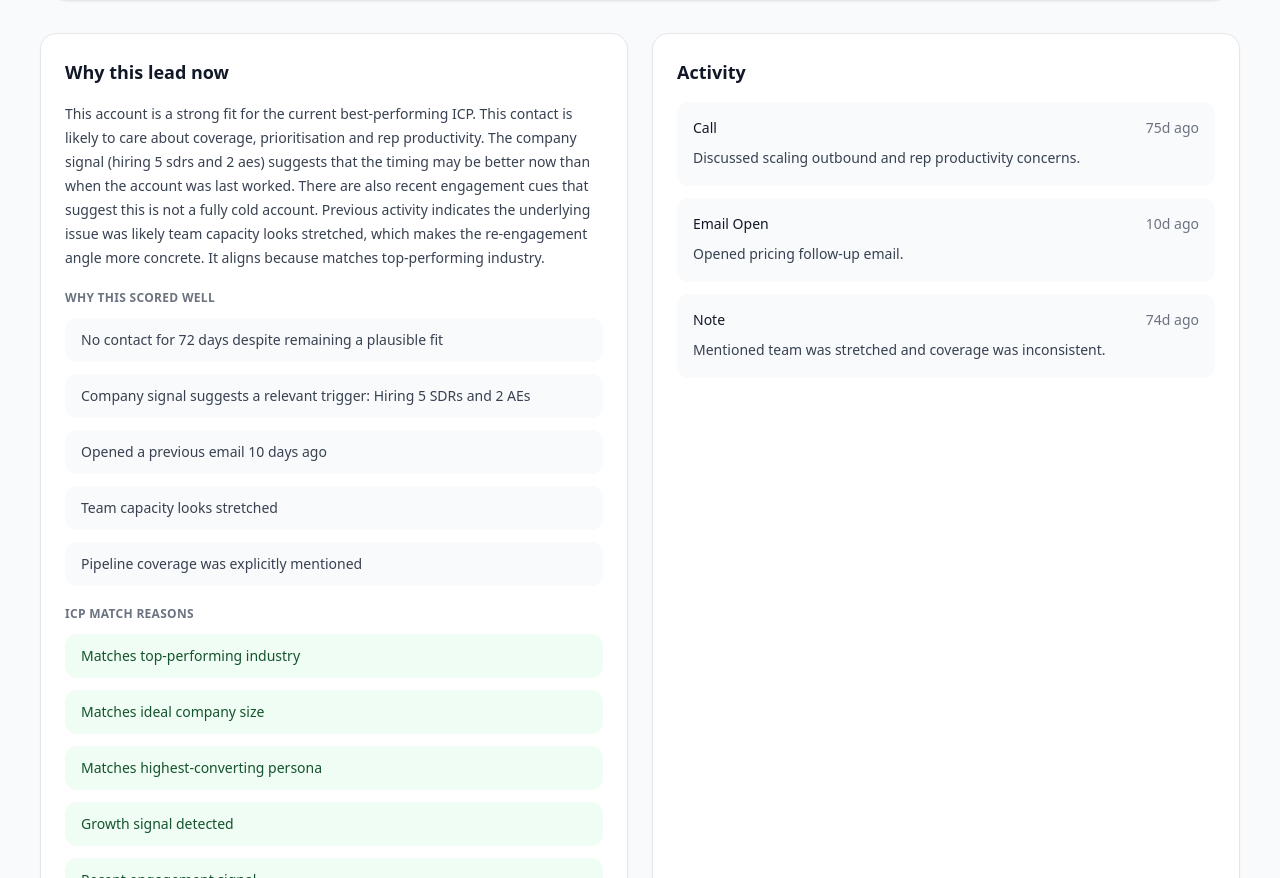
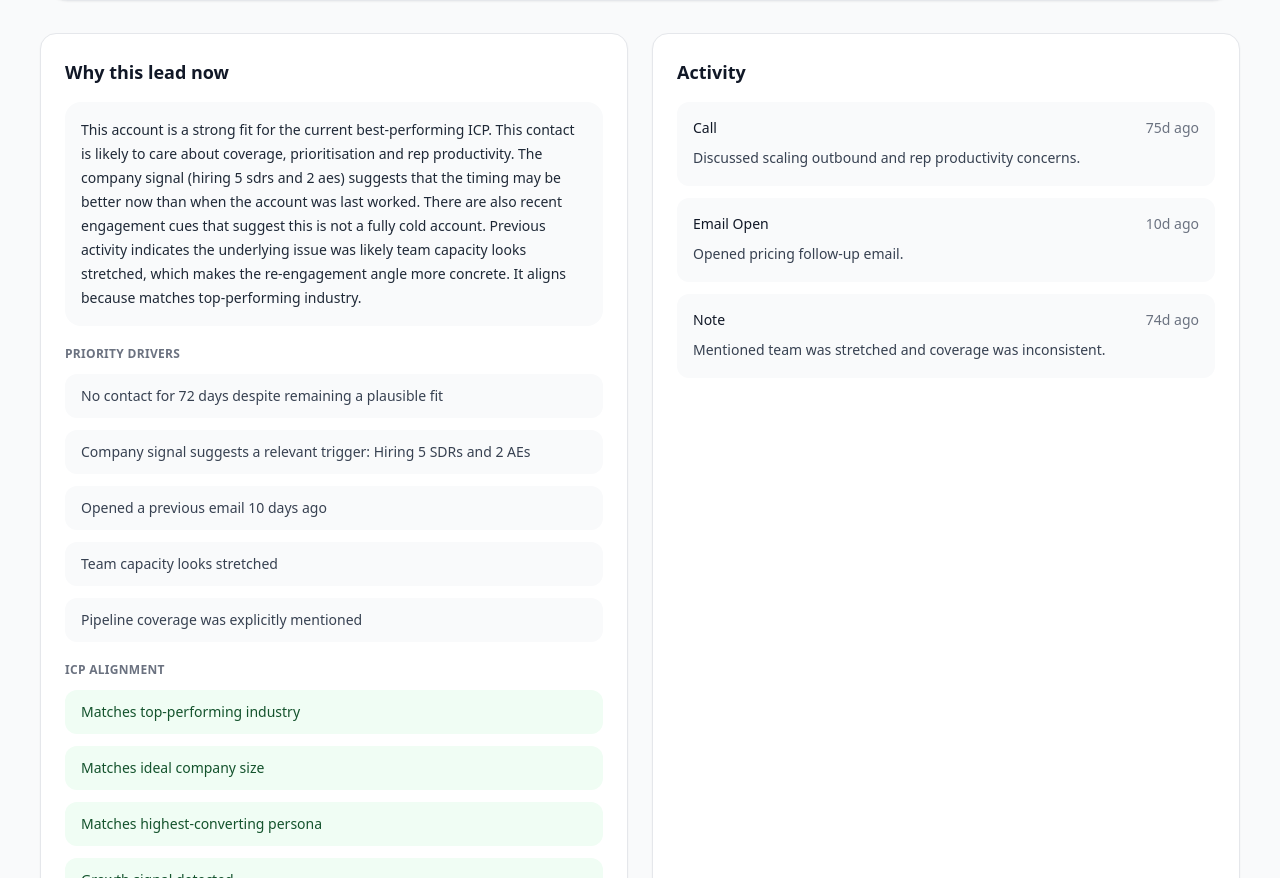
Before and after one commit to powerstephen/ai-sales-agent-mvp-new, a Next.js app: page /lead/lead_001 in a window 1280 px wide. Shown: the part 535-1413 px from the top of the page. Built offline with nearby package versions, Linux system fonts and the light colour scheme.

Commit message:
Update page.tsx

```diff
--- a/app/lead/[id]/page.tsx
+++ b/app/lead/[id]/page.tsx
@@ -1,9 +1,8 @@
 import Link from "next/link";
 import { notFound } from "next/navigation";
-import { getLeadById } from "@/lib/data";
+import { getLeadById, leads } from "@/lib/data";
 import { analyzeLead } from "@/lib/openai";
 import { buildICP } from "@/lib/icp";
-import { leads } from "@/lib/data";
 import { getSignalCards } from "@/lib/scoring";
 
 function getScoreColor(score: number) {
@@ -87,14 +86,15 @@ export default async function LeadPage({ params }: { params: { id: string } }) {
         <div className="mb-8 grid gap-6 lg:grid-cols-2">
           <section className="rounded-2xl border border-gray-200 bg-white p-6 shadow-sm">
             <h2 className="text-lg font-semibold text-gray-900">Why this lead now</h2>
-            <p className="mt-4 text-sm leading-6 text-gray-700">
-              {analysis.reasoning}
-            </p>
+
+            <div className="mt-4 rounded-2xl bg-gray-50 p-4">
+              <p className="text-sm leading-6 text-gray-800">{analysis.reasoning}</p>
+            </div>
 
             <div className="mt-5">
-              <p className="text-xs font-semibold uppercase tracking-wide text-gray-500">Why this scored well</p>
+              <p className="text-xs font-semibold uppercase tracking-wide text-gray-500">Priority drivers</p>
               <ul className="mt-3 space-y-3">
-                {analysis.whyNow.slice(0, 5).map((item, index) => (
+                {analysis.whyNow.map((item, index) => (
                   <li
                     key={index}
                     className="rounded-xl bg-gray-50 px-4 py-3 text-sm text-gray-700"
@@ -106,7 +106,7 @@ export default async function LeadPage({ params }: { params: { id: string } }) {
             </div>
 
             <div className="mt-5">
-              <p className="text-xs font-semibold uppercase tracking-wide text-gray-500">ICP match reasons</p>
+              <p className="text-xs font-semibold uppercase tracking-wide text-gray-500">ICP alignment</p>
               <ul className="mt-3 space-y-3">
                 {analysis.icpMatchReasons.map((item, index) => (
                   <li
```
